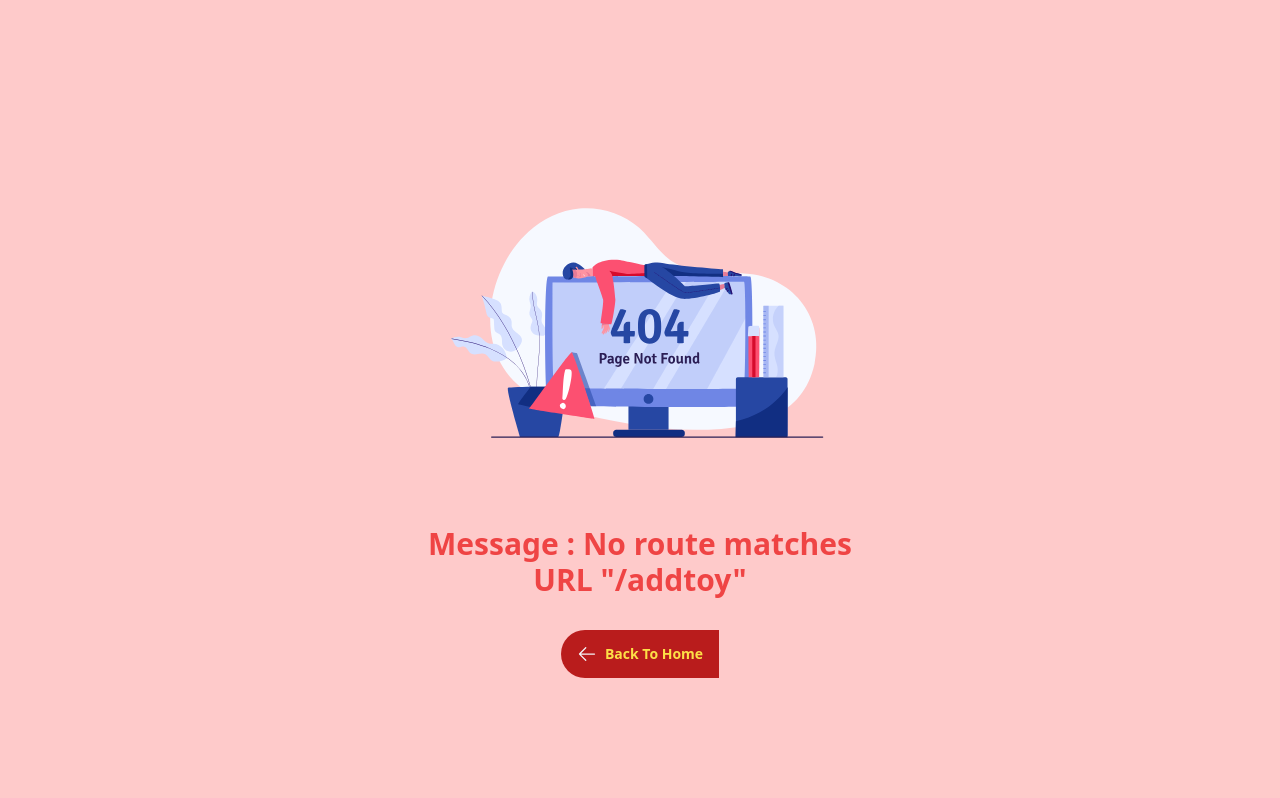
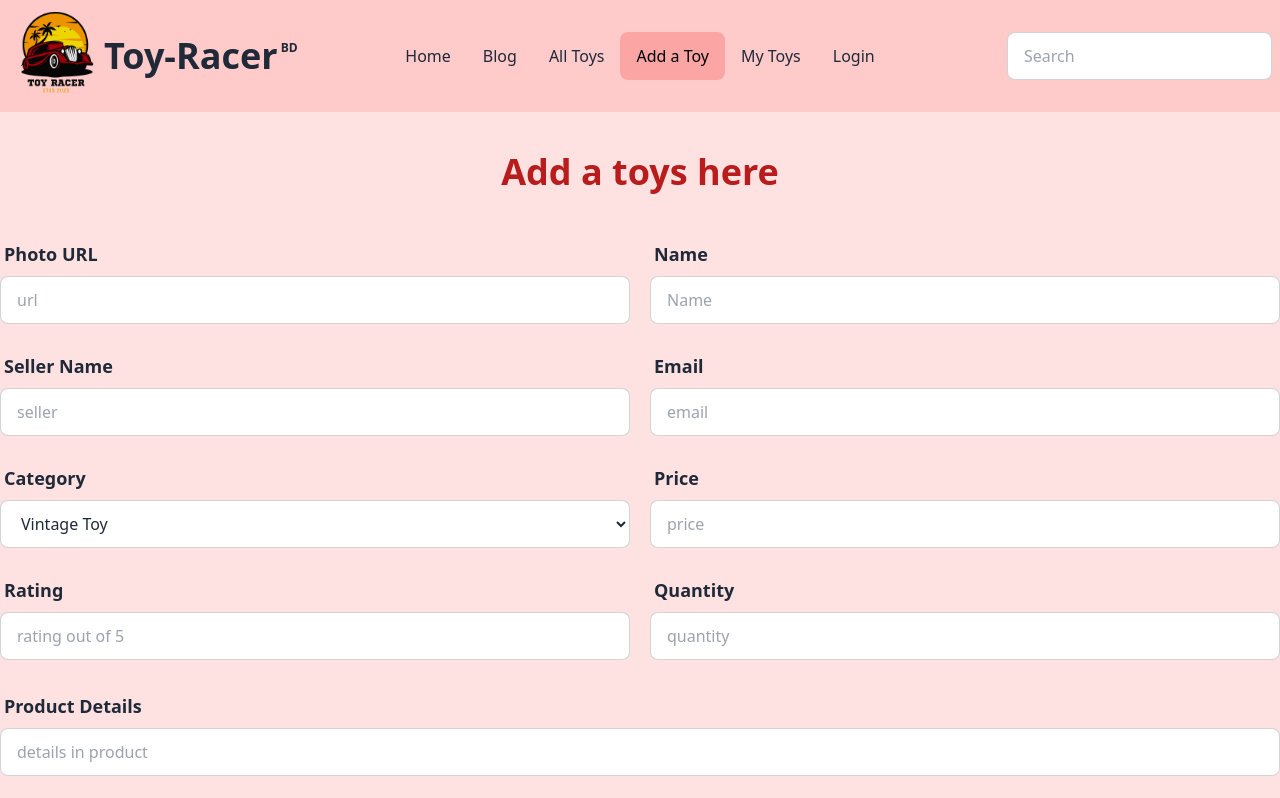
Before and after one commit to maazihad/toy-racer-bd-client, a React (Vite) app: page /addtoy in a window 1280 px wide. Shown: the top 798 px of the page. Built offline with nearby package versions, Linux system fonts and the light colour scheme; no server answers.

Commit message:
Add a toy page created and create a form for adding product.

```diff
--- /dev/null
+++ b/src/pages/AddToy/AddToy.jsx
@@ -0,0 +1,125 @@
+import { useContext } from "react";
+import { useForm } from "react-hook-form";
+import { AuthContext } from "../../providers/AuthProvider";
+
+const AddToy = () => {
+
+   const { user } = useContext(AuthContext);
+   const { register, handleSubmit, watch, formState: { errors } } = useForm();
+   const onSubmit = data => {
+      console.log(data);
+   };
+
+   return (
+      <section className="bg-red-100 min-h-[calc(100vh-50px)]">
+         <h2 className="text-4xl text-center font-black text-red-700 py-10">Add a toys here</h2>
+         <div className="max-w-7xl mx-auto pb-10">
+            <form onSubmit={handleSubmit(onSubmit)}>
+               <div className="grid lg:grid-cols-2 gap-5">
+                  {/* ======================Photo URL============= */}
+                  <div className="form-control">
+                     <label className="label font-bold">
+                        <span className="label-text text-lg">Photo URL</span>
+                     </label>
+                     <input
+                        className="text-input input input-bordered" {...register("url")} placeholder="url" type="url"
+                     />
+                  </div>
+
+                  {/* ========================Name================ */}
+                  <div className="form-control">
+                     <label className="label font-bold">
+                        <span className="label-text text-lg">Name</span>
+                     </label>
+                     <input
+                        className="text-input input input-bordered" {...register("name")} placeholder="Name" type="text"
+                     />
+                  </div>
+
+                  {/* ========================Seller Name================ */}
+                  <div className="form-control">
+                     <label className="label font-bold">
+                        <span className="label-text text-lg">Seller Name</span>
+                     </label>
+                     <input
+                        className="text-input input input-bordered" value={user?.name} {...register("seller")} placeholder="seller" type="text"
+                     />
+                  </div>
+
+                  {/* ========================Email================ */}
+
+                  <div className="form-control">
+                     <label className="label font-bold">
+                        <span className="label-text text-lg">Email</span>
+                     </label>
+                     <input
+                        className="text-input input input-bordered" defaultValue={user?.email}
+                        {...register("email")} placeholder="email" type="email"
+                     />
+                  </div>
+
+                  {/* ========================Category================ */}
+                  <div className="form-control">
+                     <label className="label font-bold">
+                        <span className="label-text text-lg">Category</span>
+                     </label>
+                     <select className="text-input input input-bordered" {...register("category")}>
+                        <option value="Vintage Toy">Vintage Toy</option>
+                        <option value="Sports Toy">Sports Toy</option>
+                        <option value="Mud Muller Toy">Mud Muller Toy</option>
+                        <option value="Remote Toy">Remote Toy</option>
+                     </select>
+                  </div>
+
+                  {/* ========================Price================ */}
+                  <div className="form-control">
+                     <label className="label font-bold">
+                        <span className="label-text text-lg">Price</span>
+                     </label>
+                     <input
+                        className="text-input input input-bordered" {...register("price")} placeholder="price" type="text"
+                     />
+                  </div>
+
+                  {/* ========================Rating================ */}
+                  <div className="form-control">
+                     <label className="label font-bold">
+                        <span className="label-text text-lg">Rating</span>
+                     </label>
+                     <input
+                        className="text-input input input-bordered" {...register("rating")} placeholder="rating out of 5" type="number" min="0" max="5"
+                     />
+                  </div>
+
+
+                  {/* ========================Quantity================ */}
+                  <div className="form-control">
+                     <label className="label font-bold">
+                        <span className="label-text text-lg">Quantity</span>
+                     </label>
+                     <input
+                        className="text-input input input-bordered" {...register("quantity")} placeholder="quantity" type="text"
+                     />
+                  </div>
+               </div>
+
+               {/* ========================Details================ */}
+               <div className="form-control mt-6">
+                  <label className="label font-bold">
+                     <span className="label-text text-lg">Product Details</span>
+                  </label>
+                  <input
+                     className="text-input input input-bordered" {...register("details")} placeholder="details in product" type="text"
+                  />
+               </div>
+
+               <div className="form-control mt-6">
+                  <input className="submit-btn btn btn-primary bg-red-700 hover:bg-red-900 border-0 capitalize text-lg" value="Add A Toy" type="submit" />
+               </div>
+            </form>
+         </div>
+      </section>
+   );
+};
+
+export default AddToy;
--- /dev/null
+++ b/src/pages/AllToys/AllToys.jsx
@@ -0,0 +1,29 @@
+
+const AllToys = () => {
+   return (
+      <div className="overflow-x-auto w-full">
+         <table className="table w-full">
+            {/* head */}
+            <thead>
+               <tr>
+                  <th>
+                     <label>
+                        <input type="checkbox" className="checkbox" />
+                     </label>
+                  </th>
+                  <th>Name&Pic</th>
+                  <th>Title</th>
+                  <th>Email</th>
+                  <th>Price</th>
+                  <th>Status</th>
+               </tr>
+            </thead>
+            <tbody>
+
+            </tbody>
+         </table>
+      </div>
+   );
+};
+
+export default AllToys;
--- a/src/pages/Home/Gallery/Gallery.jsx
+++ b/src/pages/Home/Gallery/Gallery.jsx
@@ -4,7 +4,7 @@ import GalleryCard from "./GalleryCard";
 const Gallery = () => {
    const [gallery, setGallery] = useState([]);
    useEffect(() => {
-      fetch('https://toy-racer-bd-server.vercel.app/gallery')
+      fetch('http://localhost:5555/gallery')
          .then(res => res.json())
          .then(data => {
             // console.log(data);
--- a/src/pages/Home/Gallery/GalleryCard.jsx
+++ b/src/pages/Home/Gallery/GalleryCard.jsx
@@ -1,6 +1,6 @@
 
 const GalleryCard = ({ galleryCard }) => {
-   const { _id, img, name, price } = galleryCard;
+   const { img, name } = galleryCard;
    return (
       <div className="card bg-base-100 shadow-xl rounded-none">
          <img className="object-cover h-56" src={img} alt="Shoes" />
--- /dev/null
+++ b/src/pages/MyToys/MyToys.jsx
@@ -0,0 +1,11 @@
+import React from 'react';
+
+const MyToys = () => {
+   return (
+      <div>
+         <h2>My Toys here</h2>
+      </div>
+   );
+};
+
+export default MyToys;
--- a/src/pages/Shared/Navbar/Navbar.jsx
+++ b/src/pages/Shared/Navbar/Navbar.jsx
@@ -22,6 +22,21 @@ const Navbar = () => {
       <li>
          <NavLink to="/blog" className={({ isActive }) => isActive ? "bg-red-300 text-black " : ""}>
             Blog
+         </NavLink>
+      </li>
+      <li>
+         <NavLink to="/alltoys" className={({ isActive }) => isActive ? "bg-red-300 text-black " : ""}>
+            All Toys
+         </NavLink>
+      </li>
+      <li>
+         <NavLink to="/addtoy" className={({ isActive }) => isActive ? "bg-red-300 text-black " : ""}>
+            Add a Toy
+         </NavLink>
+      </li>
+      <li>
+         <NavLink to="/mytoys" className={({ isActive }) => isActive ? "bg-red-300 text-black " : ""}>
+            My Toys
          </NavLink>
       </li>
       <li>
@@ -61,7 +76,7 @@ const Navbar = () => {
                <div className="form-control">
                   <input type="text" placeholder="Search" className="input input-bordered" />
                </div>
-               <a className="btn">Get started</a>
+
                {
                   user &&
                   <label tabIndex={0} className="btn btn-ghost btn-circle avatar">
```
Also changed, not shown: src/routers/Routers.jsx (+15 -0 lines).
